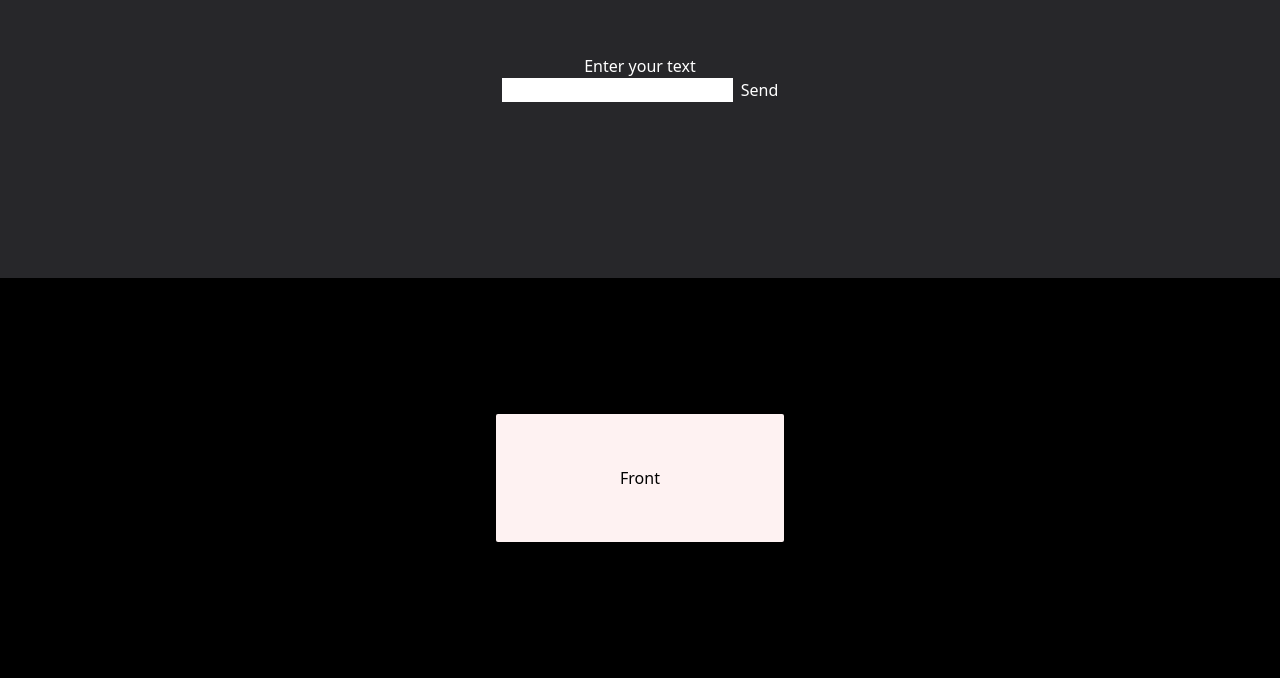
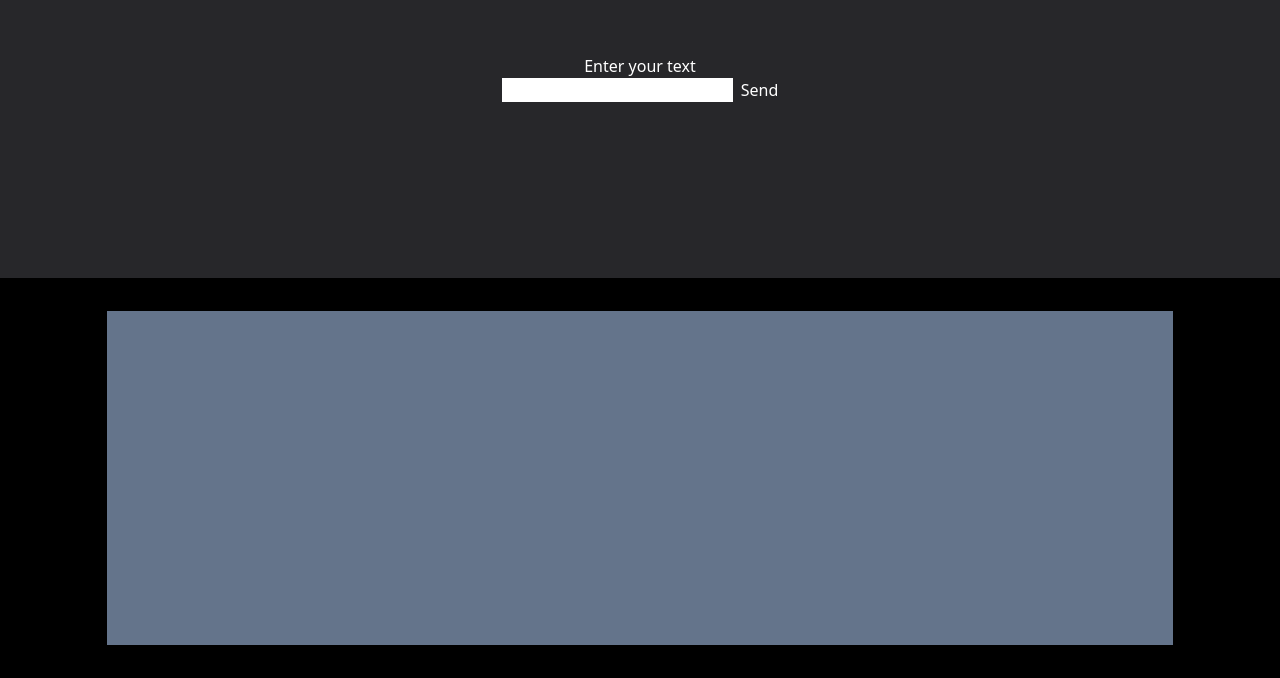
Before and after one commit to LaureanoDev/flashcard, a Next.js app: page / in a window 1280 px wide. Shown: the part 122-800 px from the top of the page. Built offline with nearby package versions, Linux system fonts and the light colour scheme.

Commit message:
adding map function

```diff
--- a/pages/index.js
+++ b/pages/index.js
@@ -7,10 +7,10 @@ export default function Home() {
 
   const handleSubmit = (e) => {
     e.preventDefault();
-    setDecks(title)
-    setTitle("")
+    setDecks([title].concat(decks));
+    setTitle("");
+    console.log(decks);
   };
-
   return (
     <>
       <div className="h-[50vh] w-auto bg-zinc-800 flex items-center justify-center">
@@ -30,9 +30,13 @@ export default function Home() {
           />
         </form>
       </div>
-      <div className='h-[50vh] w-screen bg-black flex items-center justify-center'>
-        <Flashcard />
-    </div>
+      <div className="h-[50vh] w-screen bg-black flex items-center justify-center">
+        <div className="w-5/6 h-5/6 bg-slate-500 flex justify-between">
+          {decks.map((deck) => (
+            <Flashcard key={deck._id} />
+          ))}
+        </div>
+      </div>
     </>
   );
 }
```
